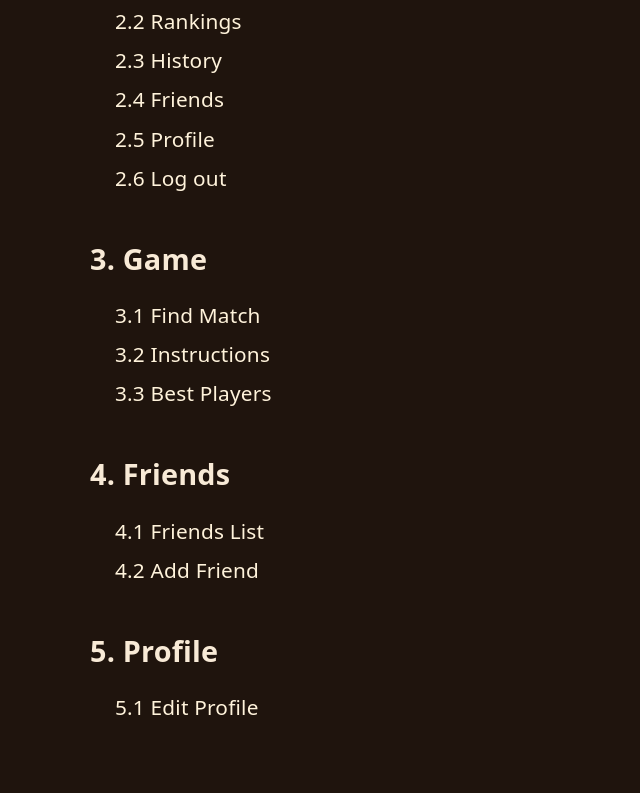
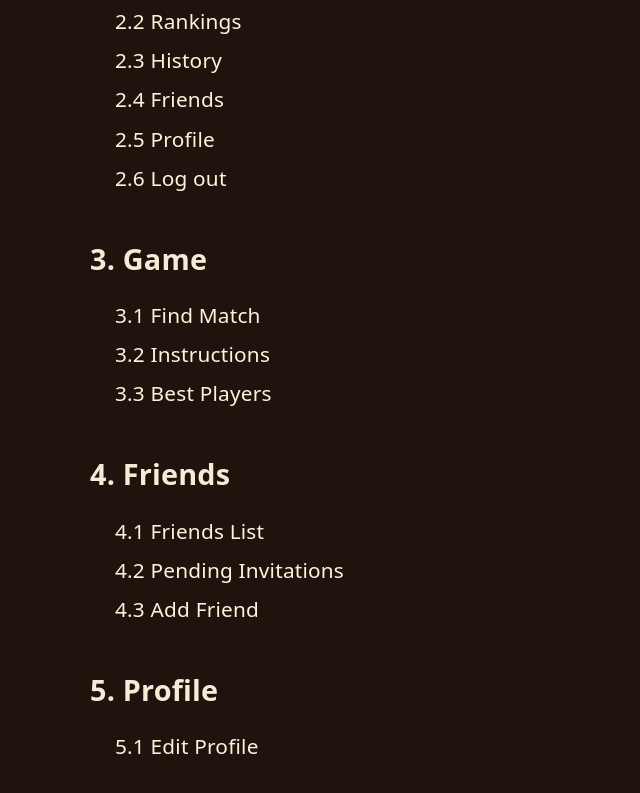
Before and after one commit to andresMurillo23/ci0137_timeoutclick, a website: page frontend/public/pages/sitemap.html in a window 1280 px wide. Shown: the part 653-1446 px from the top of the page, without its empty margins (0-640 px from the left). Drawn offline with Linux system fonts and the light colour scheme; a web font is replaced by a local one.

Commit message:
refactor: update button hover effect and sitemap links for clarity

```diff
--- a/frontend/public/css/pages/profile/btns.css
+++ b/frontend/public/css/pages/profile/btns.css
@@ -28,7 +28,8 @@
 
 .bottom .btn-ghost.left:hover {
   filter: brightness(1.07);
-  transform: translateY(-1px)
+  transform: translateY(-1px);
+  background-color: var(--stack-color);
 }
 
 .bottom .btn-ghost.left:active {
--- a/frontend/public/pages/sitemap.html
+++ b/frontend/public/pages/sitemap.html
@@ -50,7 +50,8 @@
     <h2>4. Friends</h2>
     <ul>
       <li><a href="/pages/friends.html">4.1 Friends List</a></li>
-      <li><a href="/pages/addFriend.html">4.2 Add Friend</a></li>
+      <li><a href="/pages/addFriend.html">4.2 Pending Invitations</a></li>
+      <li><a href="/pages/addFriend.html">4.3 Add Friend</a></li>
     </ul>
   </section>
 
```
Also changed, not shown: frontend/public/pages/unregistered-challenge.html (+1 -1 lines).
